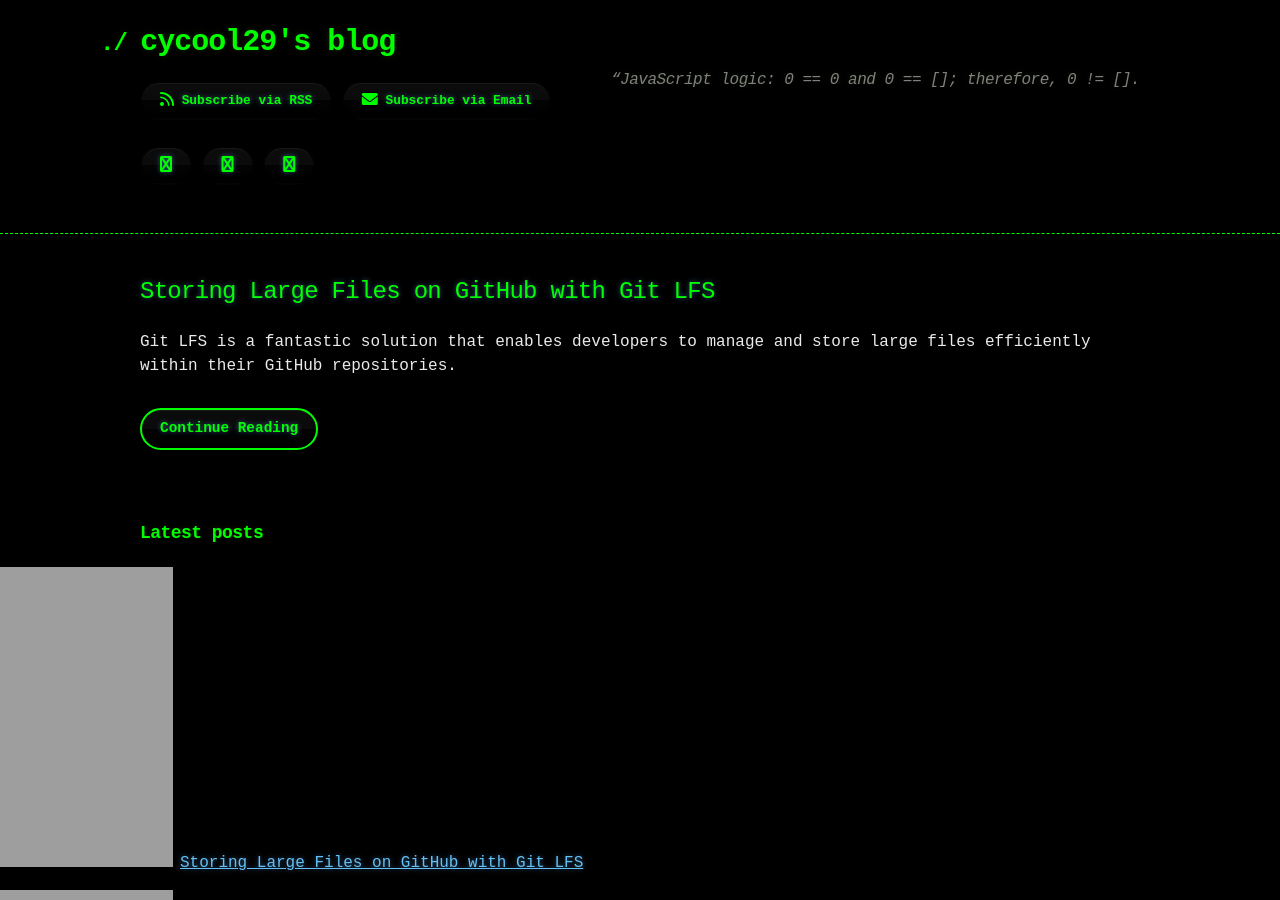
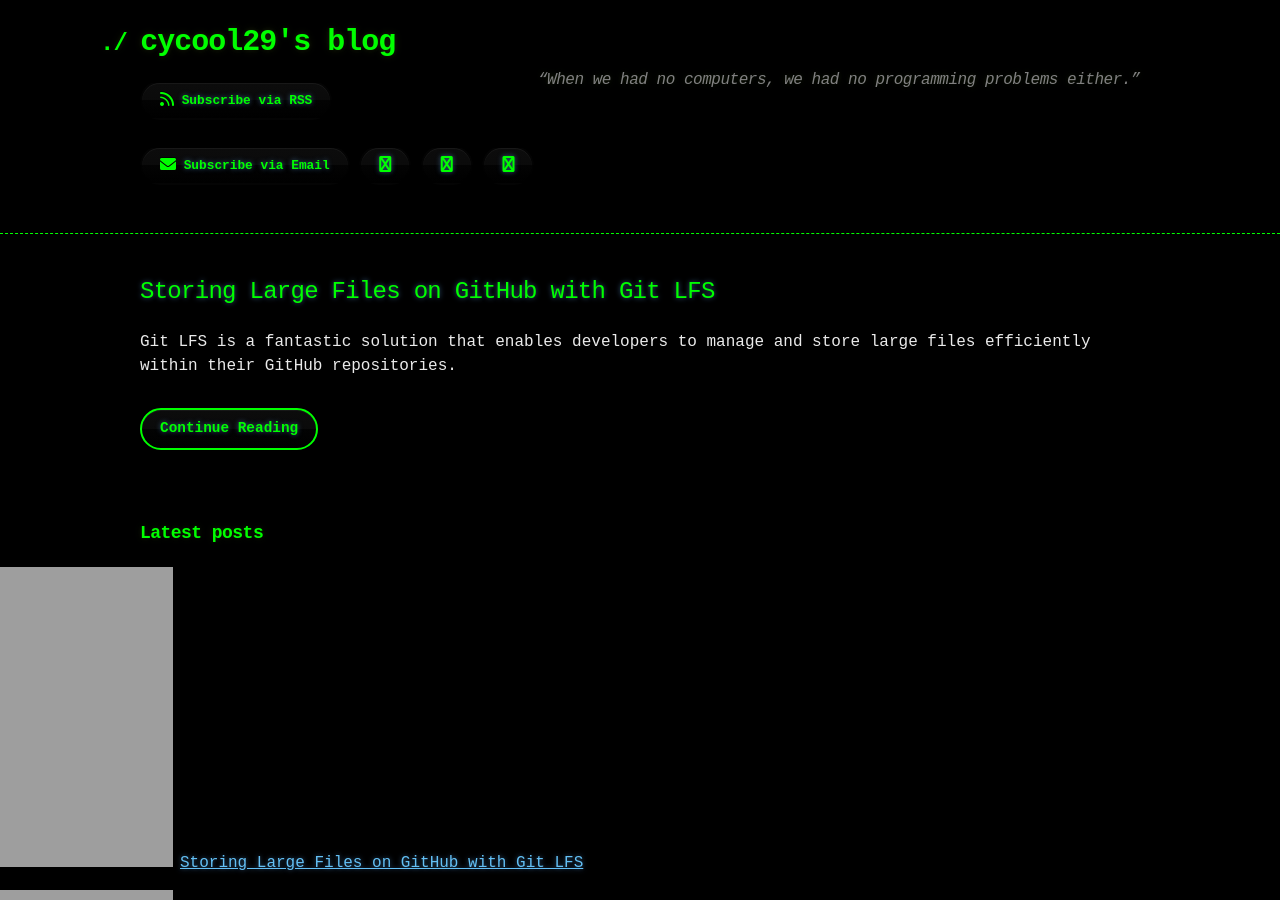
Before and after one commit to cycool29/cycool29.github.io, a Jekyll site: the page built from index.md, in a window 1280 px wide and 900 px high. Built offline with Jekyll 4.4.1, drawn with Linux system fonts in a browser that asks for light colours; a style sheet for code colours, icons or effects is not loaded.

Commit message:
Update quotes

```diff
--- a/_config.yml
+++ b/_config.yml
@@ -1,5 +1,5 @@
 title: cycool29's blog
-description: "“JavaScript logic: 0 == 0 and 0 == []; therefore, 0 != []. "
+description: "“When we had no computers, we had no programming problems either.” "
 bio: A high school student. Intermediate in Python, Git, Bash. Learning JavaScript. He/Him. "
 author: cycool29
 url: https://cycool29.github.io
```
